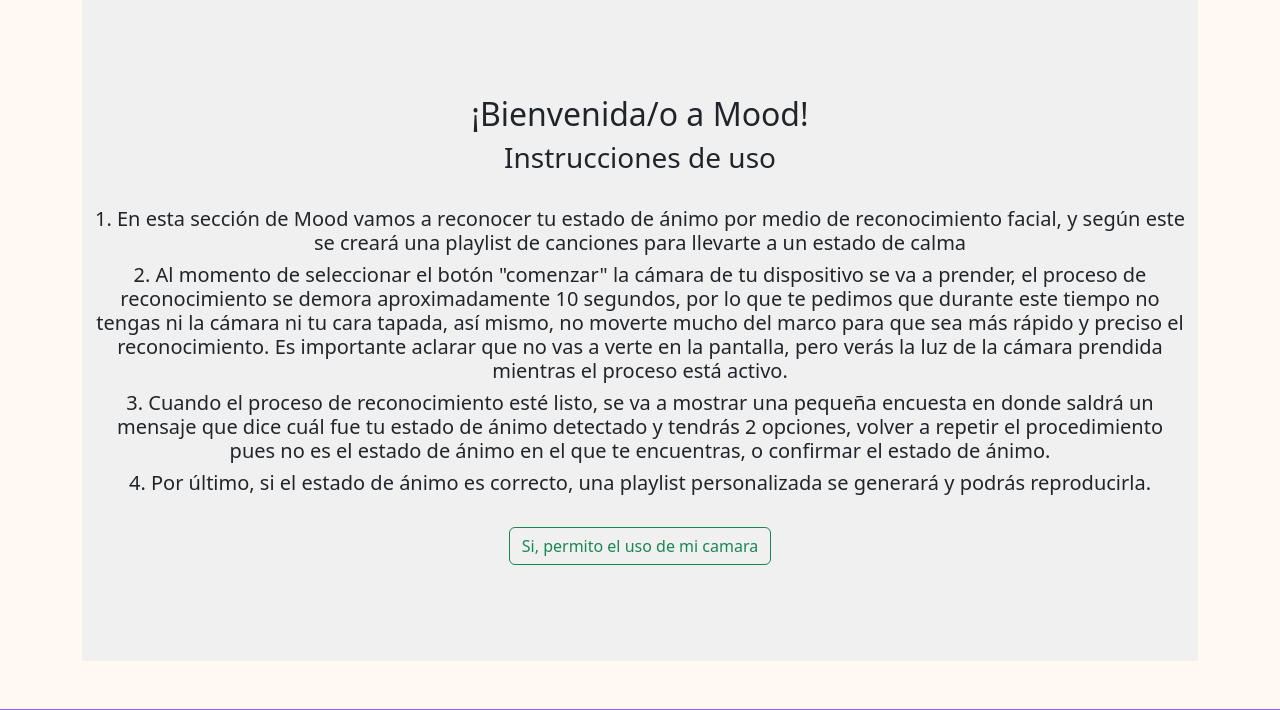
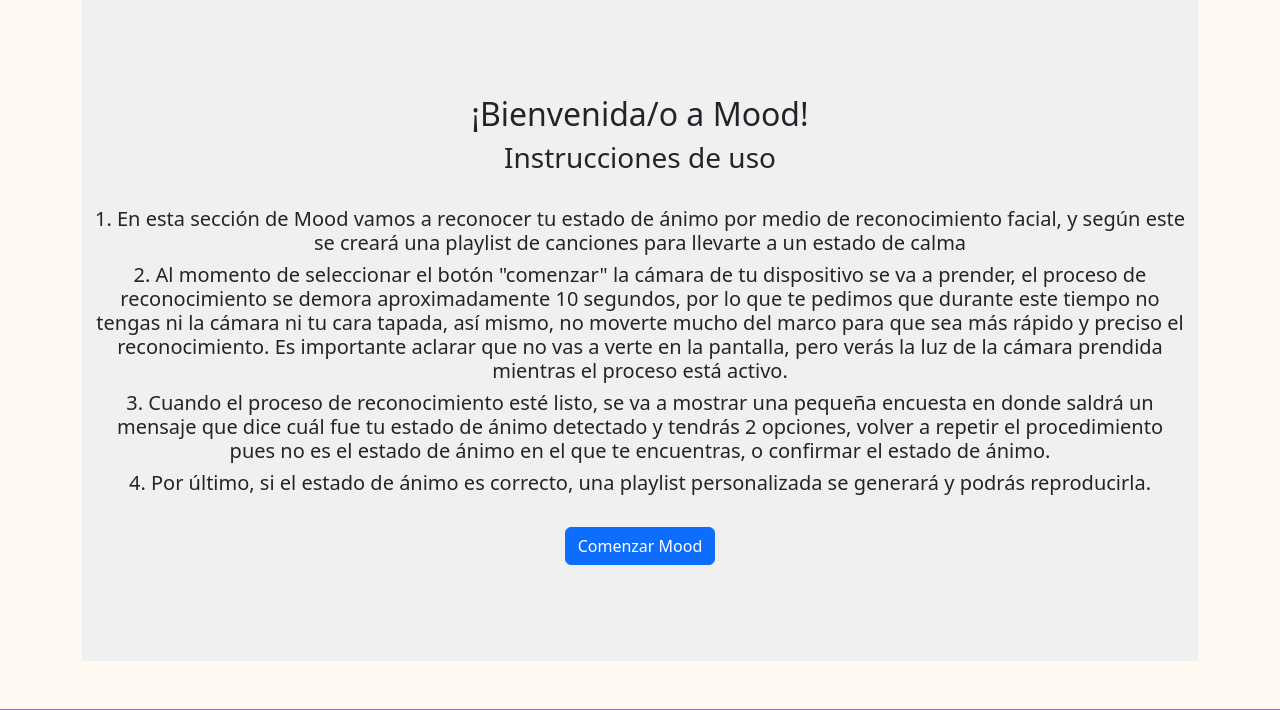
Before and after one commit to GianSz/Mood_P1, a Django app: page /mood/ in a window 1280 px wide. Shown: the part 121-831 px from the top of the page. Run offline with Django 4.2, Linux system fonts and the light colour scheme; some libraries are stand-ins or nearby versions.

Commit message:
Trabajo en arreglar pestaña mood

```diff
--- a/Mood/main/templates/mood.html
+++ b/Mood/main/templates/mood.html
@@ -5,6 +5,28 @@
 {% endblock %}
 
 {% block content %}
+    <br>
+    <section class="py-5 text-center container" style="background:  #F0F0F0 ;">
+        <div class="row py-lg-5">
+            <div class="col-lg-6 col-md-8 mx-auto">
+                <h2 class="fw-light"><b>¡Bienvenida/o a Mood!</b></h2>
+                <h3>Instrucciones de uso</h3>
+                <br>
+            </div>
+
+            <h5> 1. En esta sección de Mood vamos a reconocer tu estado de ánimo por medio de reconocimiento facial, y según este se creará una playlist de canciones para llevarte a un estado de calma</h5>
+            <h5> 2. Al momento de seleccionar el botón "comenzar" la cámara de tu dispositivo se va a prender, el proceso de reconocimiento se demora aproximadamente 10 segundos, por lo que te pedimos que durante este tiempo no tengas ni la cámara ni tu cara tapada, así mismo, no moverte mucho del marco para que sea más rápido y preciso el reconocimiento. Es importante aclarar que no vas a verte en la pantalla, pero verás la luz de la cámara prendida mientras el proceso está activo.</h5>
+            <h5> 3. Cuando el proceso de reconocimiento esté listo, se va a mostrar una pequeña encuesta en donde saldrá un mensaje que dice cuál fue tu estado de ánimo detectado y tendrás 2 opciones, volver a repetir el procedimiento pues no es el estado de ánimo en el que te encuentras, o confirmar el estado de ánimo.</h5>
+            <h5> 4. Por último, si el estado de ánimo es correcto, una playlist personalizada se generará y podrás reproducirla.</h5>
+
+            <div>
+                <br>
+                <!-- <a href="{% url 'recognize' %}" class="btn btn-outline-success">Si, permito el uso de mi camara</a> -->
+                <button type="button" class="btn btn-primary" data-bs-toggle="modal" data-bs-target="#PermitirUsoDeCamara"> Comenzar Mood </button>
+            </div>
+        </div>
+    </section>
+    <br>
 
     <!-- Cuadro de permiso de uso de camara -->
     <div class="modal fade" id="PermitirUsoDeCamara" tabindex="-1" aria-labelledby="exampleModalLabel" aria-hidden="true">
@@ -26,7 +48,8 @@
                     </h6>
                     <br>
                     <div class="text-center">
-                        <a href="{% url 'recognize' %}" data-bs-dismiss="modal" class="btn btn-outline-success">Si, permito el uso de mi camara</a>
+                        <!-- <a href="{% url 'recognize' %}" data-bs-dismiss="modal" class="btn btn-outline-success">Si, permito el uso de mi camara</a> -->
+                        <a href="{% url 'recognize' %}" class="btn btn-outline-success">Si, permito el uso de mi camara</a>
                         <button type="button" class="btn btn-outline-danger" data-bs-dismiss="modal">No, gracias</button>
                     </div>
                 </form>
@@ -35,37 +58,6 @@
         </div>
     </div>
 
-    <br>
-    <section class="py-5 text-center container" style="background:  #F0F0F0 ;">
-        <div class="row py-lg-5">
-            <div class="col-lg-6 col-md-8 mx-auto">
-                <h2 class="fw-light"><b>¡Bienvenida/o a Mood!</b></h2>
-                <h3>Instrucciones de uso</h3>
-                <br>
-            </div>
-
-            <h5> 1. En esta sección de Mood vamos a reconocer tu estado de ánimo por medio de reconocimiento facial, y según este se creará una playlist de canciones para llevarte a un estado de calma</h5>
-            <h5> 2. Al momento de seleccionar el botón "comenzar" la cámara de tu dispositivo se va a prender, el proceso de reconocimiento se demora aproximadamente 10 segundos, por lo que te pedimos que durante este tiempo no tengas ni la cámara ni tu cara tapada, así mismo, no moverte mucho del marco para que sea más rápido y preciso el reconocimiento. Es importante aclarar que no vas a verte en la pantalla, pero verás la luz de la cámara prendida mientras el proceso está activo.</h5>
-            <h5> 3. Cuando el proceso de reconocimiento esté listo, se va a mostrar una pequeña encuesta en donde saldrá un mensaje que dice cuál fue tu estado de ánimo detectado y tendrás 2 opciones, volver a repetir el procedimiento pues no es el estado de ánimo en el que te encuentras, o confirmar el estado de ánimo.</h5>
-            <h5> 4. Por último, si el estado de ánimo es correcto, una playlist personalizada se generará y podrás reproducirla.</h5>
-
-            <div>
-                <br>
-                <a href="{% url 'recognize' %}" class="btn btn-outline-success">Si, permito el uso de mi camara</a>
-                <!--<button type="button" class="btn btn-primary" data-bs-toggle="modal" data-bs-target="#PermitirUsoDeCamara"> Comenzar Mood </button>-->
-            </div>
-
-            <!-- <div>
-                <a href="#" class="btn btn-primary my-2" style="background: #7AE137 ;" type="submit">Comenzar Mood</a>
-            </div> -->
-
-            <!-- <form action="" method="post">
-                {% csrf_token %}
-                <button style="background: #7AE137;"  class="btn btn-primary my-2">Comenzar Mood</button>
-            <form> -->
-        </div>
-    </section>
-    <br>
     {% if userEmotion %}
 
         {% if userEmotion|length > 10 %}
```
Also changed, not shown: Mood/main/urls.py (line endings or trailing spaces).
